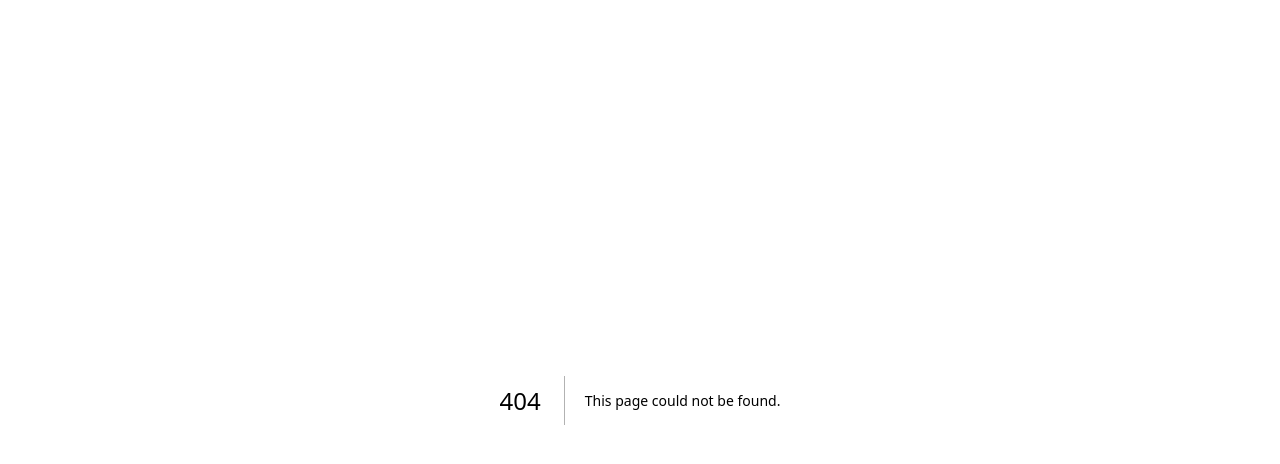
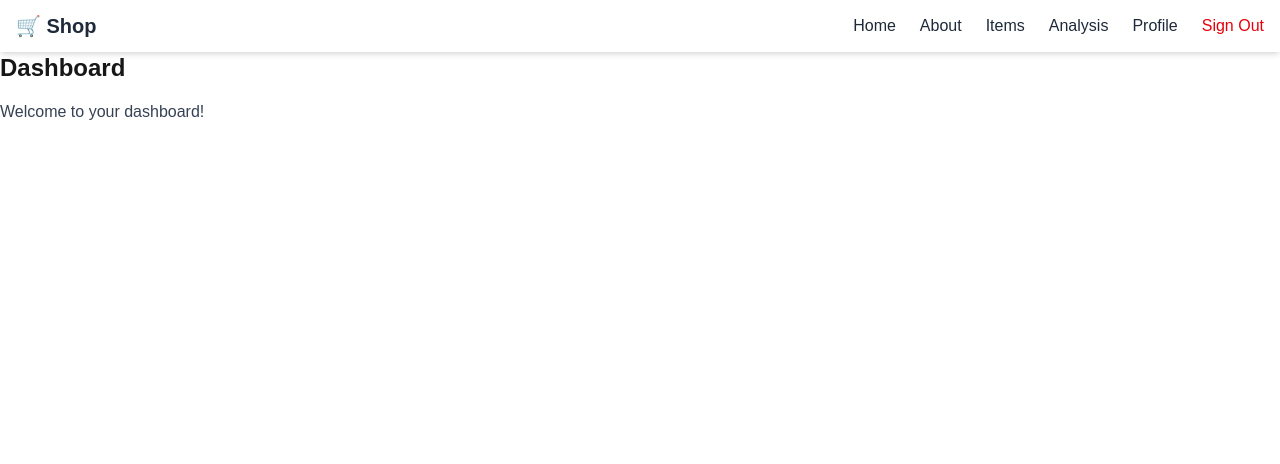
Before and after one commit to sujanpuri/eCommerse-Admin, a Next.js app in the folder frontend/: page /routes/dashboard in a window 1280 px wide. Before the commit this address had no page. Shown: the top 464 px of the page. Built offline with nearby package versions, Linux system fonts and the light colour scheme.

Commit message:
Built: Route Protection

```diff
--- /dev/null
+++ b/frontend/app/components/navbar.js
@@ -0,0 +1,131 @@
+"use client";
+
+import { useState, useEffect } from "react";
+import Link from "next/link";
+import { usePathname } from "next/navigation";
+import { signOut } from "next-auth/react";
+import { FiMenu, FiX } from "react-icons/fi";
+
+const navLinks = [
+  { name: "Home", href: "/" },
+  { name: "About", href: "/about" },
+  { name: "Items", href: "/items" },
+  { name: "Analysis", href: "/analysis" },
+];
+
+export default function Navbar() {
+  const [menuOpen, setMenuOpen] = useState(false);
+  const pathname = usePathname();
+
+  // Close on outside click
+  useEffect(() => {
+    const handleClick = (e) => {
+      if (
+        menuOpen &&
+        !e.target.closest("#mobileMenu") &&
+        !e.target.closest("#menuButton")
+      ) {
+        setMenuOpen(false);
+      }
+    };
+    document.addEventListener("click", handleClick);
+    return () => document.removeEventListener("click", handleClick);
+  }, [menuOpen]);
+
+  const handleSignOut = () => {
+    const confirmOut = window.confirm("Are you sure you want to sign out?");
+    if (confirmOut) signOut();
+  };
+
+  return (
+    <>
+      {/* NAVBAR */}
+      <nav className="bg-white text-gray-800 w-full shadow-md sticky top-0 z-50">
+        <div className="max-w-7xl mx-auto px-4 py-3 flex items-center justify-between">
+          <div className="text-xl font-bold">🛒 Shop</div>
+
+          {/* Desktop Menu */}
+          <div className="hidden md:flex gap-6 items-center">
+            {navLinks.map((link) => (
+              <Link
+                key={link.name}
+                href={link.href}
+                className={`hover:text-blue-600 ${
+                  pathname === link.href ? "text-blue-600 font-semibold" : ""
+                }`}
+              >
+                {link.name}
+              </Link>
+            ))}
+
+            <Link
+              href="/profile"
+              className={`hover:text-blue-600 ${
+                pathname === "/profile" ? "text-blue-600 font-semibold" : ""
+              }`}
+            >
+              Profile
+            </Link>
+
+            <button
+              onClick={handleSignOut}
+              className="text-red-600 hover:text-red-800"
+            >
+              Sign Out
+            </button>
+          </div>
+
+          {/* Mobile View */}
+          <div className="md:hidden flex items-center gap-4">
+            <Link
+              href="/profile"
+              className={`hover:text-blue-600 ${
+                pathname === "/profile" ? "text-blue-600 font-semibold" : ""
+              }`}
+            >
+              Profile
+            </Link>
+            <button id="menuButton" onClick={() => setMenuOpen(!menuOpen)} className="text-2xl">
+              {menuOpen ? <FiX /> : <FiMenu />}
+            </button>
+          </div>
+        </div>
+      </nav>
+
+      {/* RIGHT-SIDED MENU (Mobile Only) */}
+      <div
+        id="mobileMenu"
+        className={`fixed top-0 right-0 h-full w-64 bg-white shadow-xl z-40 transform transition-transform duration-300 ease-in-out ${
+          menuOpen ? "translate-x-0" : "translate-x-full"
+        } md:hidden`}
+      >
+        <div className="p-6 flex flex-col gap-6 mt-12">
+          {navLinks.map((link) => (
+            <Link
+              key={link.name}
+              href={link.href}
+              className={`hover:text-blue-600 text-lg ${
+                pathname === link.href ? "text-blue-600 font-semibold" : ""
+              }`}
+              onClick={() => setMenuOpen(false)}
+            >
+              {link.name}
+            </Link>
+          ))}
+
+          <button
+            onClick={handleSignOut}
+            className="text-red-600 hover:text-red-800 text-left"
+          >
+            Sign Out
+          </button>
+        </div>
+      </div>
+
+      {/* Overlay (click outside to close) */}
+      {menuOpen && (
+        <div className="fixed inset-0 bg-black opacity-30 z-30 md:hidden"></div>
+      )}
+    </>
+  );
+}
--- a/frontend/app/page.js
+++ b/frontend/app/page.js
@@ -1,6 +1,7 @@
 "use client";
 
 import { signIn, signOut, useSession } from "next-auth/react";
+import Link from "next/link";
 
 export default function HomePage() {
   const { data: session, status } = useSession();
@@ -24,6 +25,14 @@ export default function HomePage() {
       ) : (
         <>
           <p>You are not logged in.</p>
+
+          <Link
+            href="/routes/login"
+            style={{ marginBottom: "1rem", display: "block" }}
+          >
+            Go to Login Page
+          </Link>
+
           <button onClick={() => signIn("google")}>Sign in with Gmail</button>
         </>
       )}
--- /dev/null
+++ b/frontend/app/routes/dashboard/page.js
@@ -0,0 +1,16 @@
+'use client'
+
+import Navbar from "@/app/components/navbar"
+
+const dashboard = () => {
+  return (
+    <div>
+        <Navbar />
+
+        <h1 className="text-2xl font-bold mb-4">Dashboard</h1>
+        <p className="text-gray-700 mb-6">Welcome to your dashboard!</p>
+    </div>
+  )
+}
+
+export default dashboard
--- /dev/null
+++ b/frontend/app/routes/login/page.js
@@ -0,0 +1,35 @@
+"use client";
+
+import { signIn, useSession } from "next-auth/react";
+import { useEffect } from "react";
+import { useRouter } from "next/navigation";
+import { FcGoogle } from "react-icons/fc";
+
+export default function LoginPage() {
+  const { data: session } = useSession();
+  const router = useRouter();
+
+  // If already logged in, redirect to dashboard
+  useEffect(() => {
+    if (session) {
+      router.push("/routes/dashboard");
+    }
+  }, [session, router]);
+
+  return (
+    <div className="min-h-screen bg-gradient-to-br from-gray-100 to-gray-300 flex items-center justify-center text-gray-800 p-4">
+      <div className="bg-white p-8 rounded-xl shadow-lg w-full max-w-sm text-center">
+        <h1 className="text-2xl font-bold mb-2">🔐 Sign In</h1>
+        <p className="text-gray-600 mb-6">Sign in with your Gmail account</p>
+
+        <button
+          onClick={() => signIn("google")}
+          className="w-full flex items-center justify-center gap-3 py-2 px-4 border border-gray-300 rounded-md shadow hover:bg-gray-50 transition"
+        >
+          <FcGoogle size={22} />
+          <span className="font-medium">Sign in with Google</span>
+        </button>
+      </div>
+    </div>
+  );
+}
--- /dev/null
+++ b/frontend/middleware.js
@@ -0,0 +1,26 @@
+import { getToken } from "next-auth/jwt";
+import { NextResponse } from "next/server";
+
+export async function middleware(req) {
+  const token = await getToken({ req, secret: process.env.NEXTAUTH_SECRET });
+  const { pathname } = req.nextUrl;
+
+  // Allow these paths without login
+  const isPublic =
+    pathname === "/routes/login" ||
+    pathname.startsWith("/api/auth") ||
+    pathname.startsWith("/_next") || // nextjs internals
+    pathname.startsWith("/favicon.ico") ||
+    pathname.startsWith("/images") ||
+    pathname.startsWith("/public");
+
+  // Redirect to /login if trying to access anything else without session
+  if (!token && !isPublic) {
+    return NextResponse.redirect(new URL("/routes/login", req.url));
+  }
+
+  return NextResponse.next(); // Allow if logged in or public
+}
+export const config = {
+  matcher: ["/((?!_next/static|_next/image|favicon.ico).*)"],
+};
--- a/frontend/package.json
+++ b/frontend/package.json
@@ -12,7 +12,8 @@
     "next": "15.3.4",
     "next-auth": "^4.24.11",
     "react": "^19.0.0",
-    "react-dom": "^19.0.0"
+    "react-dom": "^19.0.0",
+    "react-icons": "^5.5.0"
   },
   "devDependencies": {
     "@eslint/eslintrc": "^3",
```
Also changed, not shown: 1 other file (tests, documents, lock files or other folders).
